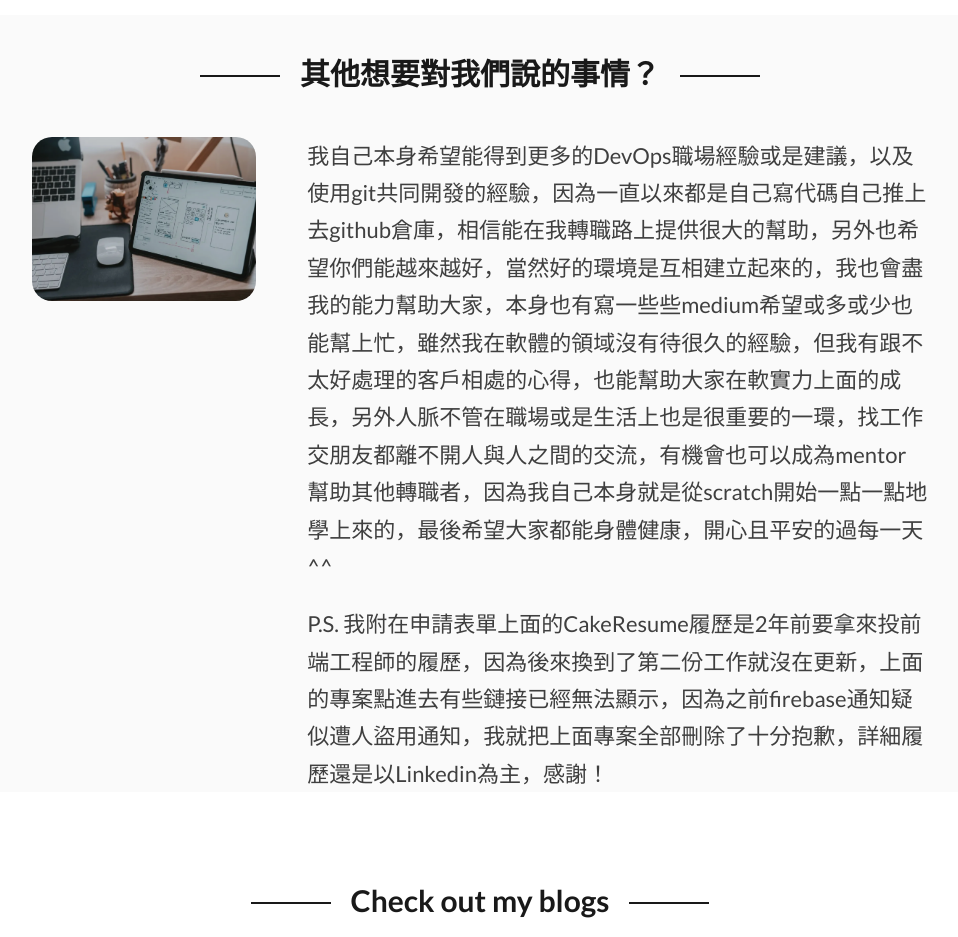
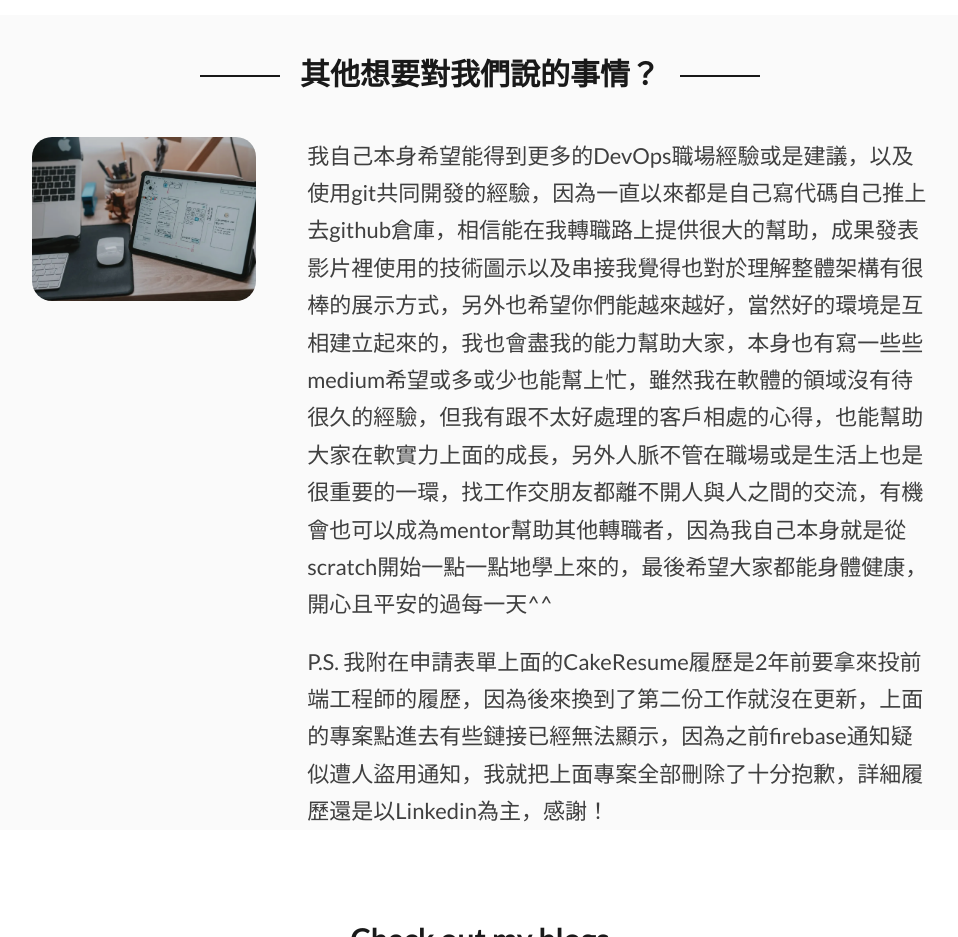
Before and after one commit to david11yf29/david11yf29.github.io, a website: page index.html in a window 1280 px wide. Shown: the part 6180-7117 px from the top of the page, without its empty margins (160-1118 px from the left). Drawn offline with nearby package versions, Linux system fonts and the light colour scheme.

Commit message:
Update index.html
Adding WeHelp QA

```diff
--- a/index.html
+++ b/index.html
@@ -138,7 +138,7 @@
                     <img src="img/WeHelp9.png" alt="WeHelp9">
                 </div>
                 <div class="intro__box--content">
-                    <p class="paragraph-margin-top">我自己本身希望能得到更多的DevOps職場經驗或是建議，以及使用git共同開發的經驗，因為一直以來都是自己寫代碼自己推上去github倉庫，相信能在我轉職路上提供很大的幫助，另外也希望你們能越來越好，當然好的環境是互相建立起來的，我也會盡我的能力幫助大家，本身也有寫一些些medium希望或多或少也能幫上忙，雖然我在軟體的領域沒有待很久的經驗，但我有跟不太好處理的客戶相處的心得，也能幫助大家在軟實力上面的成長，另外人脈不管在職場或是生活上也是很重要的一環，找工作交朋友都離不開人與人之間的交流，有機會也可以成為mentor幫助其他轉職者，因為我自己本身就是從scratch開始一點一點地學上來的，最後希望大家都能身體健康，開心且平安的過每一天^^</p>
+                    <p class="paragraph-margin-top">我自己本身希望能得到更多的DevOps職場經驗或是建議，以及使用git共同開發的經驗，因為一直以來都是自己寫代碼自己推上去github倉庫，相信能在我轉職路上提供很大的幫助，成果發表影片裡使用的技術圖示以及串接我覺得也對於理解整體架構有很棒的展示方式，另外也希望你們能越來越好，當然好的環境是互相建立起來的，我也會盡我的能力幫助大家，本身也有寫一些些medium希望或多或少也能幫上忙，雖然我在軟體的領域沒有待很久的經驗，但我有跟不太好處理的客戶相處的心得，也能幫助大家在軟實力上面的成長，另外人脈不管在職場或是生活上也是很重要的一環，找工作交朋友都離不開人與人之間的交流，有機會也可以成為mentor幫助其他轉職者，因為我自己本身就是從scratch開始一點一點地學上來的，最後希望大家都能身體健康，開心且平安的過每一天^^</p>
                     <p class="paragraph-margin-top">P.S. 我附在申請表單上面的CakeResume履歷是2年前要拿來投前端工程師的履歷，因為後來換到了第二份工作就沒在更新，上面的專案點進去有些鏈接已經無法顯示，因為之前firebase通知疑似遭人盜用通知，我就把上面專案全部刪除了十分抱歉，詳細履歷還是以Linkedin為主，感謝！</p>
                 </div>
             </div>
```
